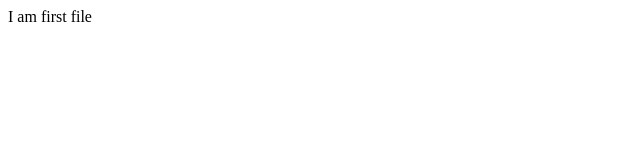
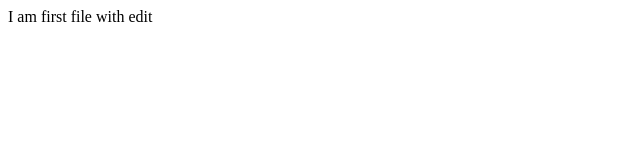
Before and after one commit to maheshdivan/LA-Git, a plain HTML site: page index.html in a window 1280 px wide. Shown: the full height of the page, 0-640 px from the left. Drawn offline with Linux system fonts and the light colour scheme.

Commit message:
Update index.html
Changed the stage

```diff
--- a/index.html
+++ b/index.html
@@ -1,3 +1,3 @@
 <HTML>
-<P1>I am first file</p1>
+<P1>I am first file with edit</p1>
 </HTML>
```
